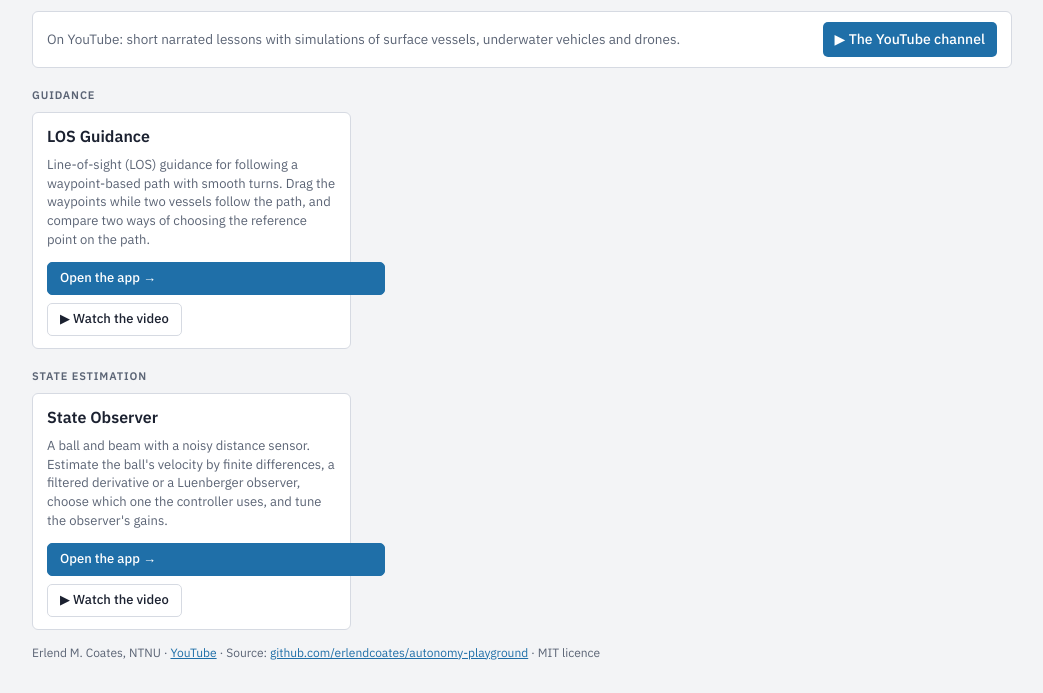
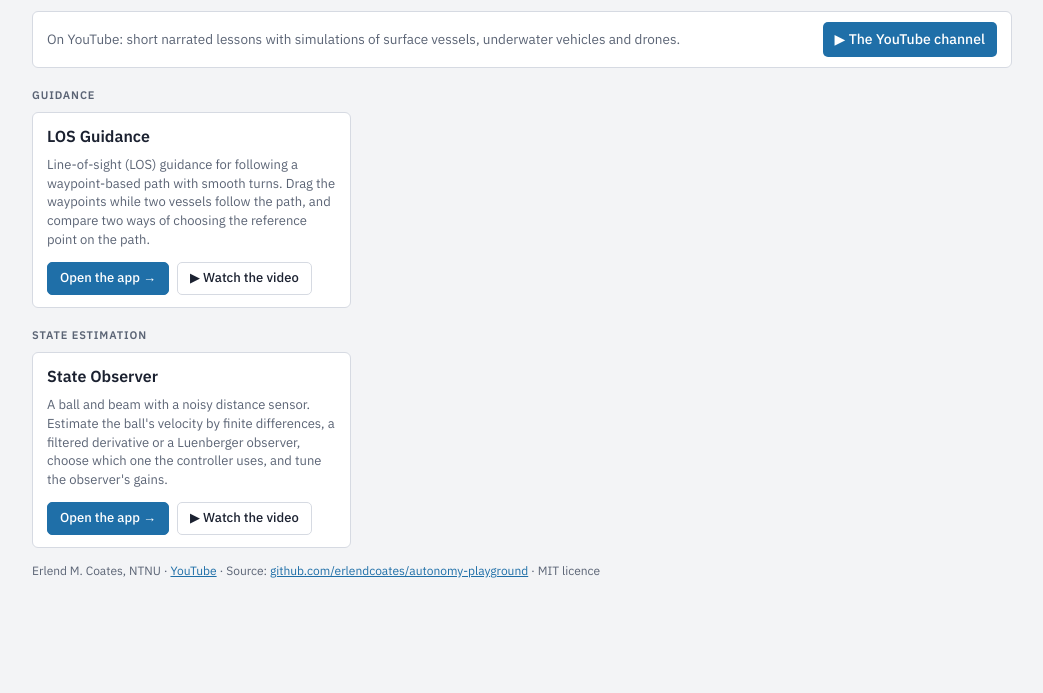
Before and after one commit to erlendcoates/autonomy-playground, a plain HTML site: page index.html in a window 1280 px wide. Shown: the part 107-800 px from the top of the page, without its empty margins (118-1161 px from the left). Drawn offline with Linux system fonts and the light colour scheme.

Commit message:
Landing page: the Open the app button no longer takes the apps' layout class

```diff
--- a/index.html
+++ b/index.html
@@ -24,8 +24,8 @@
   .card p{margin:0;font-size:13px;color:var(--muted)}
   .card .actions{display:flex;gap:8px;flex-wrap:wrap;margin-top:auto;padding-top:4px}
   .card .actions a{text-decoration:none;border-radius:5px;padding:6px 12px;font-size:13px;font-weight:500;white-space:nowrap}
-  .card .actions a.app{background:var(--accent);color:#fff;border:1px solid var(--accent)}
-  .card .actions a.app:hover{filter:brightness(1.1)}
+  .card .actions a.open{background:var(--accent);color:#fff;border:1px solid var(--accent)}
+  .card .actions a.open:hover{filter:brightness(1.1)}
   .card .actions a.vid{color:var(--fg);border:1px solid var(--line)}
   .card .actions a.vid:hover{border-color:var(--accent)}
 </style>
@@ -48,7 +48,7 @@ change a gain, run it again, and watch what happens. Everything runs in your bro
     <p>Line-of-sight (LOS) guidance for following a waypoint-based path with smooth turns. Drag the waypoints while
     two vessels follow the path, and compare two ways of choosing the reference point on the path.</p>
     <div class="actions">
-      <a class="app" href="los-guidance/">Open the app →</a>
+      <a class="open" href="los-guidance/">Open the app →</a>
       <a class="vid" href="https://youtu.be/e-B-lBFzHRs">▶ Watch the video</a>
     </div>
   </div>
@@ -61,7 +61,7 @@ change a gain, run it again, and watch what happens. Everything runs in your bro
     <p>A ball and beam with a noisy distance sensor. Estimate the ball's velocity by finite differences, a filtered
     derivative or a Luenberger observer, choose which one the controller uses, and tune the observer's gains.</p>
     <div class="actions">
-      <a class="app" href="state-observer/">Open the app →</a>
+      <a class="open" href="state-observer/">Open the app →</a>
       <a class="vid" href="https://youtu.be/101cJb9GJKM">▶ Watch the video</a>
     </div>
   </div>
```
